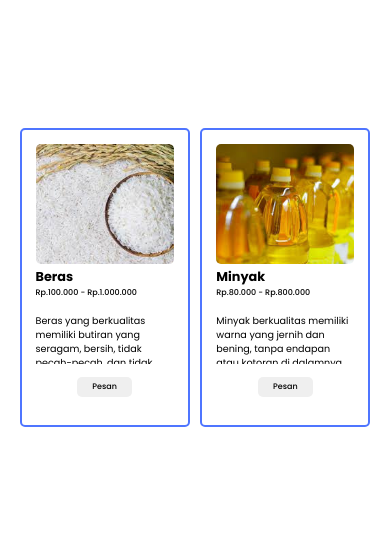
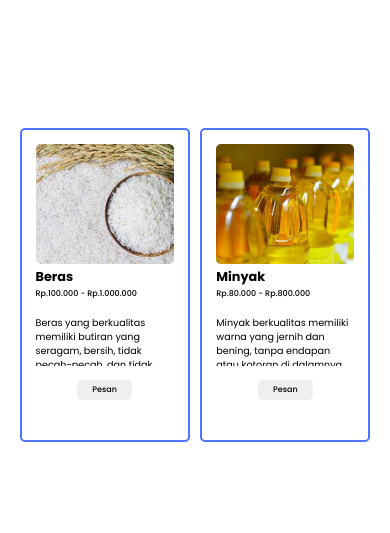
Before and after one commit to akhie-art/kangsuplay, a plain HTML site: page index.html in a window 390 px wide. Shown: the part 268-801 px from the top of the page. Drawn offline with Linux system fonts and the light colour scheme.

Commit message:
Update style.css

```diff
--- a/css/style.css
+++ b/css/style.css
@@ -149,7 +149,7 @@ body {
   }
   .list-barang {
     width: 50%;
-    height: 100%;
+    height: 105%;
     border-radius: 5px;
     padding: 4%;
     border: 2px solid var(--warna1);
```
